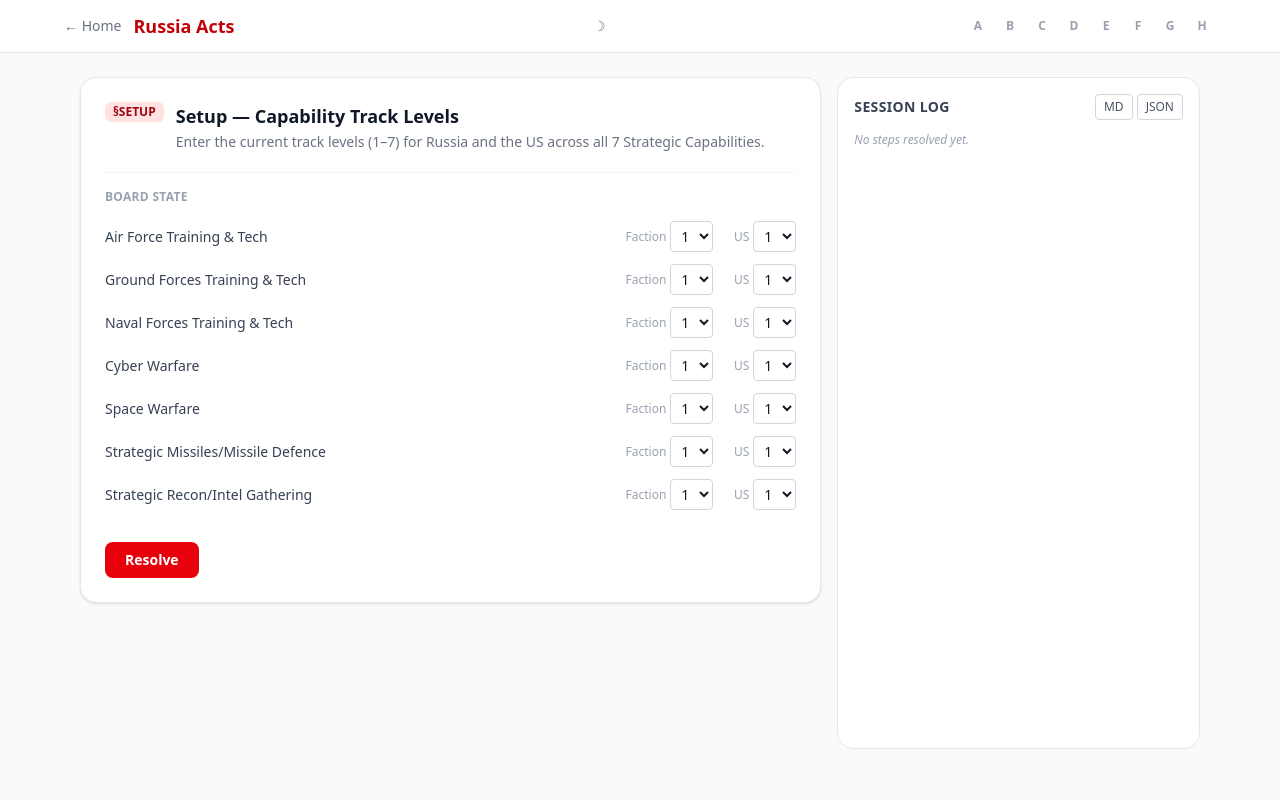
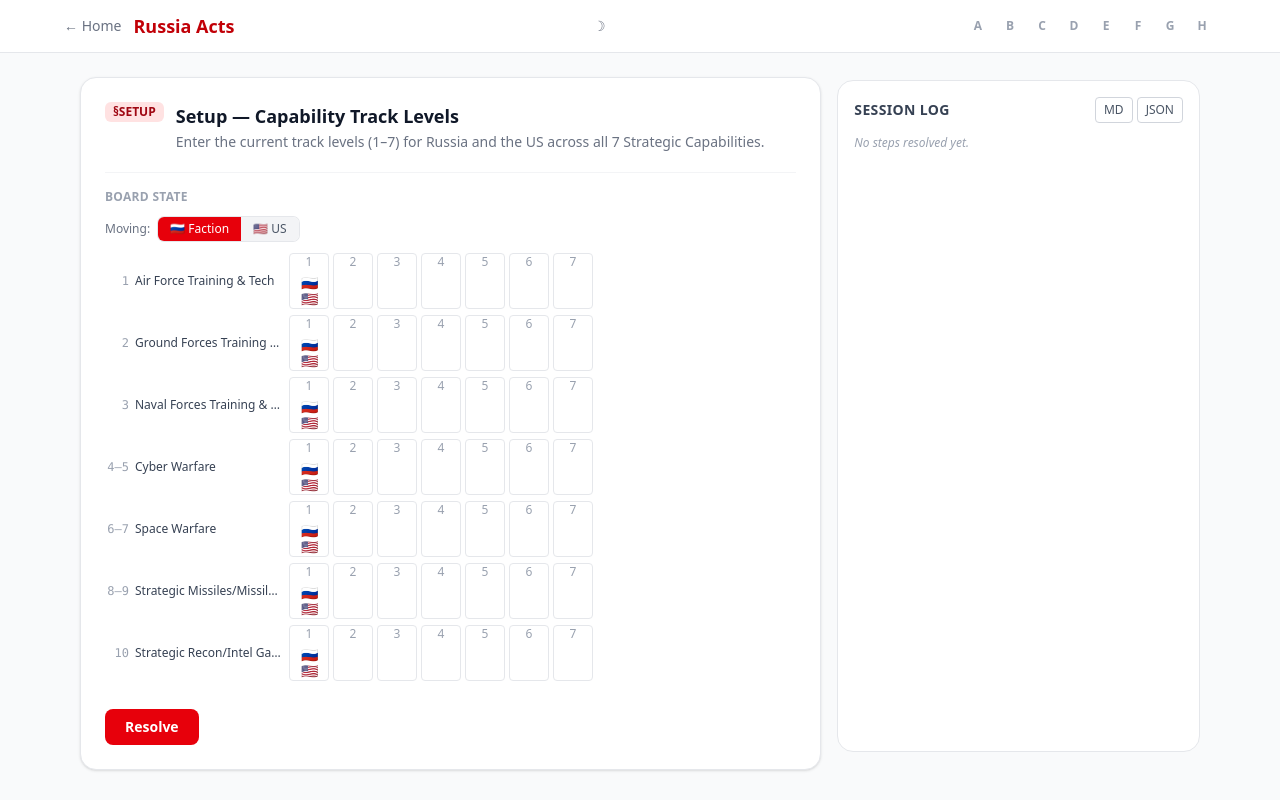
Before and after one commit to driosalido/mrpresident-helper, a Next.js app: page /run/1 in a window 1280 px wide. Built offline with nearby package versions, Linux system fonts and the light colour scheme.

Commit message:
feat: board-game-style capability track visualization
Adds a visual track board (7 rows × 7 boxes with flag emoji markers)
to SETUP (editable via peer toggle + click) and Step C outcome
(read-only with green/red delta highlighting for any tracks that
advanced or failed to advance).

```diff
--- /dev/null
+++ b/src/components/CapabilityTrackBoard.tsx
@@ -0,0 +1,178 @@
+'use client';
+
+import { useState } from 'react';
+import {
+  CAPABILITY_KEYS,
+  CAPABILITY_LABELS,
+  CAPABILITY_PRIORITY_LABEL,
+} from '@/lib/procedures/capabilities';
+import type { CapabilityKey, CapabilityTracks } from '@/lib/procedures/capabilities';
+import type { Faction } from '@/lib/procedures/types';
+
+const FACTION_FLAG: Record<Faction, string> = { russia: '🇷🇺', china: '🇨🇳' };
+const US_FLAG = '🇺🇸';
+
+interface Props {
+  tracks: CapabilityTracks;
+  faction: Faction;
+  onChange?: (next: CapabilityTracks) => void;
+  compareTo?: CapabilityTracks;
+}
+
+type Peer = 'faction' | 'us';
+
+interface BoxProps {
+  cap: CapabilityKey;
+  box: number;          // 1–7
+  faction: Faction;
+  factionVal: number;
+  usVal: number;
+  activePeer: Peer;
+  editable: boolean;
+  onClick?: () => void;
+  // compare-to values
+  prevFaction?: number;
+  prevUs?: number;
+}
+
+function TrackBox({ cap, box, faction, factionVal, usVal, activePeer, editable, onClick, prevFaction, prevUs }: BoxProps) {
+  const hasFaction = factionVal === box;
+  const hasUs      = usVal === box;
+
+  // Comparison highlighting (only shown when prevFaction/prevUs are provided)
+  const factionMoved  = prevFaction !== undefined && prevFaction !== factionVal;
+  const usMoved       = prevUs !== undefined && prevUs !== usVal;
+
+  const factionBefore = prevFaction ?? factionVal;
+  const usBefore      = prevUs ?? usVal;
+
+  const factionAdvanced = factionMoved && factionVal > factionBefore;
+  const factionDeclined = factionMoved && factionVal < factionBefore;
+  const usAdvanced      = usMoved && usVal > usBefore;
+  const usDeclined      = usMoved && usVal < usBefore;
+
+  // Trail: box is between old and new position (inclusive of new)
+  const inFactionTrail = factionMoved && box > factionBefore && box <= factionVal;
+  const inFactionDropTrail = factionMoved && box < factionBefore && box >= factionVal;
+  const inUsTrail      = usMoved && box > usBefore && box <= usVal;
+  const inUsDropTrail  = usMoved && box < usBefore && box >= usVal;
+
+  const bgClass =
+    (inFactionTrail || inUsTrail) ? 'bg-green-50 dark:bg-green-950' :
+    (inFactionDropTrail || inUsDropTrail) ? 'bg-red-50 dark:bg-red-950' :
+    'bg-white dark:bg-gray-900';
+
+  const ringClass =
+    (hasFaction && factionAdvanced) || (hasUs && usAdvanced) ? 'ring-2 ring-green-400' :
+    (hasFaction && factionDeclined) || (hasUs && usDeclined) ? 'ring-2 ring-red-400' :
+    '';
+
+  const hoverClass = editable
+    ? activePeer === 'faction'
+      ? 'hover:bg-red-50 dark:hover:bg-red-950 cursor-pointer'
+      : 'hover:bg-blue-50 dark:hover:bg-blue-950 cursor-pointer'
+    : '';
+
+  const Tag = editable ? 'button' : 'div';
+
+  return (
+    <Tag
+      type={editable ? 'button' : undefined}
+      onClick={editable ? onClick : undefined}
+      aria-label={editable ? `Set ${cap} to ${box}` : undefined}
+      className={`relative flex flex-col items-center justify-between w-9 h-12 sm:w-10 sm:h-14 rounded border border-gray-200 dark:border-gray-700 text-xs select-none transition-colors ${bgClass} ${ringClass} ${hoverClass}`}
+    >
+      <span className="text-gray-400 dark:text-gray-500 leading-none pt-0.5">{box}</span>
+      <div className="flex flex-col items-center gap-0.5 pb-0.5">
+        {hasFaction && <span className="leading-none text-sm" title={FACTION_FLAG[faction]}>{FACTION_FLAG[faction]}</span>}
+        {hasUs && <span className="leading-none text-sm" title={US_FLAG}>{US_FLAG}</span>}
+      </div>
+    </Tag>
+  );
+}
+
+export function CapabilityTrackBoard({ tracks, faction, onChange, compareTo }: Props) {
+  const [activePeer, setActivePeer] = useState<Peer>('faction');
+  const editable = Boolean(onChange);
+
+  const isRussia = faction === 'russia';
+  const accentBtn = isRussia
+    ? 'bg-red-600 text-white ring-red-500'
+    : 'bg-amber-600 text-white ring-amber-500';
+  const inactiveBtn = 'bg-gray-100 dark:bg-gray-800 text-gray-600 dark:text-gray-300 ring-gray-300 dark:ring-gray-600';
+
+  function handleBoxClick(cap: CapabilityKey, box: number) {
+    if (!onChange) return;
+    const next: CapabilityTracks = {
+      faction: { ...tracks.faction },
+      us:      { ...tracks.us },
+    };
+    next[activePeer][cap] = box;
+    onChange(next);
+  }
+
+  return (
+    <div className="space-y-2">
+      {editable && (
+        <div className="flex items-center gap-2 text-xs mb-3">
+          <span className="text-gray-500 dark:text-gray-400">Moving:</span>
+          <div className="flex rounded-md overflow-hidden ring-1 ring-gray-200 dark:ring-gray-700">
+            <button
+              type="button"
+              onClick={() => setActivePeer('faction')}
+              className={`px-3 py-1 font-medium transition-colors ${activePeer === 'faction' ? accentBtn : inactiveBtn}`}
+            >
+              {FACTION_FLAG[faction]} Faction
+            </button>
+            <button
+              type="button"
+              onClick={() => setActivePeer('us')}
+              className={`px-3 py-1 font-medium transition-colors ${activePeer === 'us' ? 'bg-blue-600 text-white ring-blue-500' : inactiveBtn}`}
+            >
+              {US_FLAG} US
+            </button>
+          </div>
+        </div>
+      )}
+
+      <div className="space-y-1.5">
+        {CAPABILITY_KEYS.map((cap) => {
+          const factionVal = tracks.faction[cap];
+          const usVal = tracks.us[cap];
+          const prevFaction = compareTo?.faction[cap];
+          const prevUs = compareTo?.us[cap];
+
+          return (
+            <div key={cap} className="flex items-center gap-2">
+              <div className="w-36 sm:w-44 flex items-center gap-1.5 shrink-0">
+                <span className="text-xs font-mono text-gray-400 dark:text-gray-500 w-6 text-right shrink-0">
+                  {CAPABILITY_PRIORITY_LABEL[cap]}
+                </span>
+                <span className="text-xs text-gray-700 dark:text-gray-300 truncate">
+                  {CAPABILITY_LABELS[cap]}
+                </span>
+              </div>
+              <div className="flex gap-1 flex-wrap">
+                {[1, 2, 3, 4, 5, 6, 7].map((box) => (
+                  <TrackBox
+                    key={box}
+                    cap={cap}
+                    box={box}
+                    faction={faction}
+                    factionVal={factionVal}
+                    usVal={usVal}
+                    activePeer={activePeer}
+                    editable={editable}
+                    onClick={() => handleBoxClick(cap, box)}
+                    prevFaction={prevFaction}
+                    prevUs={prevUs}
+                  />
+                ))}
+              </div>
+            </div>
+          );
+        })}
+      </div>
+    </div>
+  );
+}
--- a/src/components/StepCard.tsx
+++ b/src/components/StepCard.tsx
@@ -5,6 +5,9 @@ import type { Step, Inputs, LogEntry, Faction } from '@/lib/procedures/types';
 import { InputField } from './InputField';
 import { DiceRollPanel } from './DiceRollPanel';
 import { OutcomePanel } from './OutcomePanel';
+import { CapabilityTrackBoard } from './CapabilityTrackBoard';
+import { CAPABILITY_KEYS } from '@/lib/procedures/capabilities';
+import type { CapabilityTracks } from '@/lib/procedures/capabilities';
 
 interface Props {
   step: Step;
@@ -179,7 +182,27 @@ export function StepCard({ step, faction, repeatIndex, repeatTotal, actionBudget
       {hasInputs && (
         <div className="space-y-1 border-t border-gray-100 dark:border-gray-800 pt-4">
           <p className="text-xs font-semibold uppercase tracking-wide text-gray-400 mb-3">Board State</p>
-          {step.inputs!.map((spec) => (
+          {step.section === 'SETUP' ? (
+            <CapabilityTrackBoard
+              faction={faction}
+              tracks={(() => {
+                const f: Record<string, number> = {};
+                const u: Record<string, number> = {};
+                for (const k of CAPABILITY_KEYS) {
+                  f[k] = Number(inputs[`faction_${k}`] ?? 1);
+                  u[k] = Number(inputs[`us_${k}`] ?? 1);
+                }
+                return { faction: f, us: u } as CapabilityTracks;
+              })()}
+              onChange={(next) => {
+                for (const k of CAPABILITY_KEYS) {
+                  handleChange(`faction_${k}`, next.faction[k]);
+                  handleChange(`us_${k}`, next.us[k]);
+                }
+              }}
+            />
+          ) : (
+            step.inputs!.map((spec) => (
               <InputField
                 key={spec.id}
                 spec={spec}
@@ -187,7 +210,8 @@ export function StepCard({ step, faction, repeatIndex, repeatTotal, actionBudget
                 allValues={inputs}
                 onChange={handleChange}
               />
-          ))}
+            ))
+          )}
         </div>
       )}
 
--- a/src/lib/procedures/capabilities.ts
+++ b/src/lib/procedures/capabilities.ts
@@ -19,6 +19,16 @@ export interface CapabilityTracks {
   faction: Record<CapabilityKey, number>;   // 1–7
   us:      Record<CapabilityKey, number>;   // 1–7
 }
+
+export const CAPABILITY_PRIORITY_LABEL: Record<CapabilityKey, string> = {
+  airForce:         '1',
+  groundForces:     '2',
+  navalForces:      '3',
+  cyber:            '4–5',
+  space:            '6–7',
+  strategicMissiles:'8–9',
+  recon:            '10',
+};
 
 /** Priority-3 d10 selection table (1–10). */
 export function capFromSelectionRoll(roll: number): CapabilityKey {
--- a/src/lib/procedures/china/c-strategic.ts
+++ b/src/lib/procedures/china/c-strategic.ts
@@ -129,6 +129,7 @@ export const stepsC: Step[] = [
           id: 'china.C.tracksUpdate',
           summary: 'Capability tracks updated in session.',
           mutations: [{ kind: 'set', target: 'capabilityTracks', value: tracks }],
+          boardSnapshot: { before: tracksRaw, after: tracks, faction: 'china' },
         });
 
         return outcomes;
--- a/src/lib/procedures/russia/c-strategic.ts
+++ b/src/lib/procedures/russia/c-strategic.ts
@@ -129,6 +129,7 @@ export const stepsC: Step[] = [
           id: 'russia.C.tracksUpdate',
           summary: 'Capability tracks updated in session.',
           mutations: [{ kind: 'set', target: 'capabilityTracks', value: tracks }],
+          boardSnapshot: { before: tracksRaw, after: tracks, faction: 'russia' },
         });
 
         return outcomes;
--- a/src/lib/procedures/types.ts
+++ b/src/lib/procedures/types.ts
@@ -59,12 +59,15 @@ export interface Mutation {
   value?: unknown;
 }
 
+import type { CapabilityTracks } from '@/lib/procedures/capabilities';
+
 export interface Outcome {
   id: string;
   summary: string;
   detail?: string;
   mutations?: Mutation[];
   consumesAction?: boolean; // default true inside section H
+  boardSnapshot?: { before: CapabilityTracks; after: CapabilityTracks; faction: Faction };
 }
 
 // ─── Resolutions ──────────────────────────────────────────────────────────────
```
Also changed, not shown: src/components/OutcomePanel.tsx (+10 -0 lines), 1 other file (tests, documents, lock files or other folders). Lines whose indentation alone changed are shown as unchanged.
